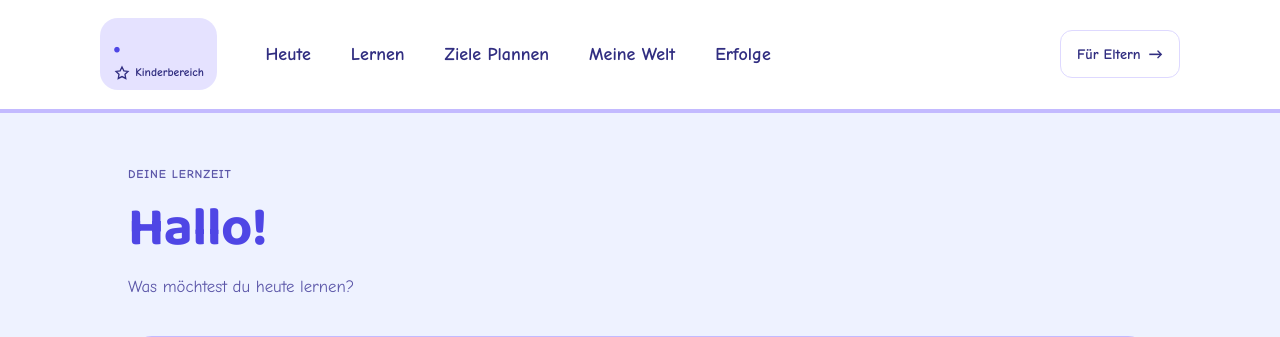
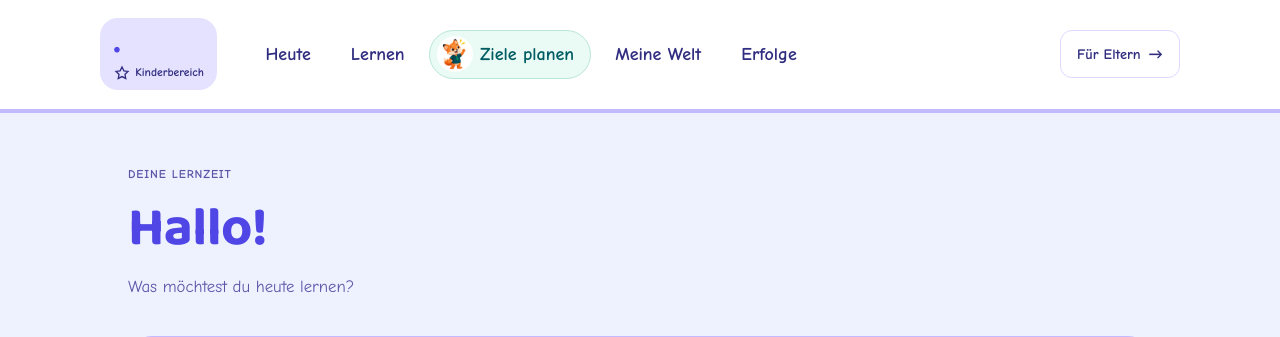
Before and after one commit to Ferid1088/karo, a Python web app: template app/templates/dashboard.html in a window 1280 px wide. Shown: the top 337 px of the page. Run offline with Jinja, Linux system fonts and the light colour scheme; the template is opened without the code that fills it, so the values that code supplies are empty.

Commit message:
ui: add fox to Ziele planen navigation

```diff
--- a/app/static/areas.css
+++ b/app/static/areas.css
@@ -66,6 +66,9 @@
 [data-ui-area="child"] .area-label { color: var(--text); }
 [data-ui-area="child"] .simple-nav a { border-radius: 999px; font-weight: 700; }
 [data-ui-area="child"] .simple-nav a[aria-current] { background: var(--ink); color: #fff; }
+[data-ui-area="child"] .simple-nav a.plans-entry { gap: .45rem; padding-block: .35rem; padding-left: .45rem; color: #005c63; border: 1px solid #b9e5db; background: #e9fbf4; }
+[data-ui-area="child"] .simple-nav a.plans-entry:is(:hover,[aria-current]) { color: #fff; border-color: #007d70; background: linear-gradient(135deg,#00a783,#00656b); }
+[data-ui-area="child"] .simple-nav a.plans-entry img { width: 36px; height: 36px; padding: 2px; flex: 0 0 36px; object-fit: contain; border-radius: 50%; background: #fff; }
 [data-ui-area="child"] :is(.card,.choice-card) { border-radius: 24px; border-width: 2px; box-shadow: 0 4px 0 var(--border); }
 [data-ui-area="child"] .next-step { border-color: var(--border-firm); background: var(--surface); box-shadow: 0 5px 0 var(--border-firm); }
 [data-ui-area="child"] .step-number { border-radius: 18px; background: var(--ink); color: #fff; font-family: "Baloo 2", "Trebuchet MS", sans-serif; font-size: 1.8rem; }
--- a/app/templates/base.html
+++ b/app/templates/base.html
@@ -63,7 +63,7 @@
     {% else %}
     <a href="/" {{ 'aria-current=page' if path == '/' }}>Heute</a>
     <a href="/lernen" {{ 'aria-current=page' if path.startswith(('/lernen', '/lernzyklus', '/quiz', '/klassenarbeit')) }}>Lernen</a>
-    <a href="/woche" {{ 'aria-current=page' if path.startswith('/woche') }}>Ziele Plannen</a>
+    <a class="plans-entry" href="/woche" {{ 'aria-current=page' if path.startswith('/woche') }}><img src="/static/karo-fox-wave.png" alt="" aria-hidden="true"><span>Ziele planen</span></a>
     <a href="/welten" {{ 'aria-current=page' if path.startswith('/welten') }}>Meine Welt</a>
     <a href="/lernstand" {{ 'aria-current=page' if path == '/lernstand' }}>Erfolge</a>
     {% endif %}
```
Also changed, not shown: tests/test_plaene.py (+4 -0 lines).
